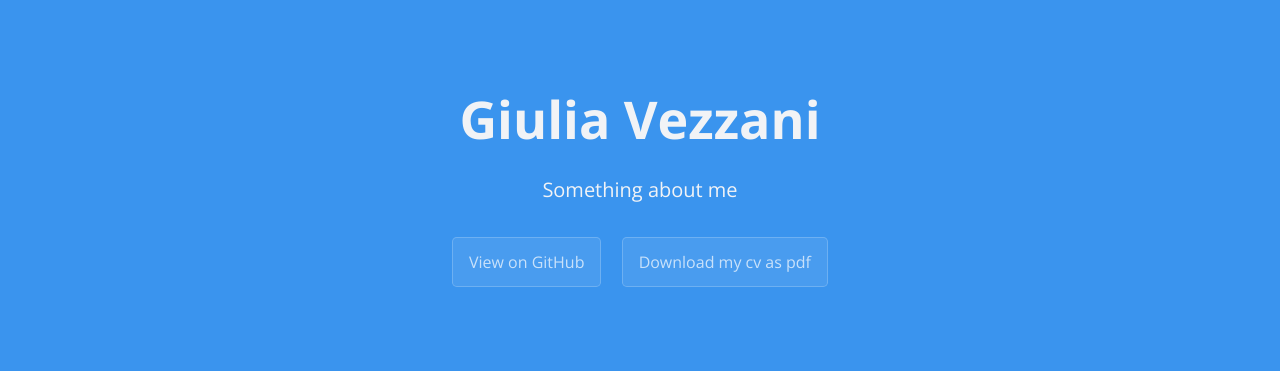
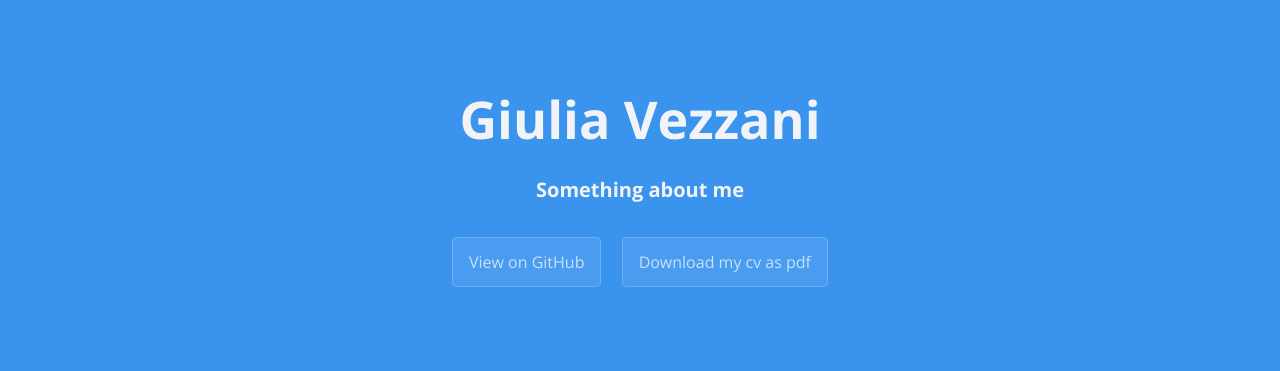
Before and after one commit to giuliavezzani/giuliavezzani_old.github.io, a Jekyll site: the page built from index.md, in a window 1280 px wide. Shown: the top 371 px of the page. Built offline with Jekyll 4.4.1, drawn with Linux system fonts in a browser that asks for light colours; our own code applies the rules of GitHub Pages for plain Markdown files.

Commit message:
Update jekyll-theme-cayman.scss

```diff
--- a/_sass/jekyll-theme-cayman.scss
+++ b/_sass/jekyll-theme-cayman.scss
@@ -124,7 +124,7 @@ a {
 
 .project-tagline {
   margin-bottom: 2rem;
-  font-weight: normal;
+  font-weight: medium;
 
 
   @include large {
```
